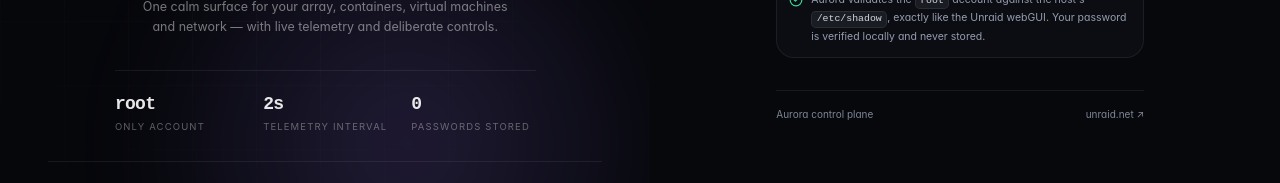
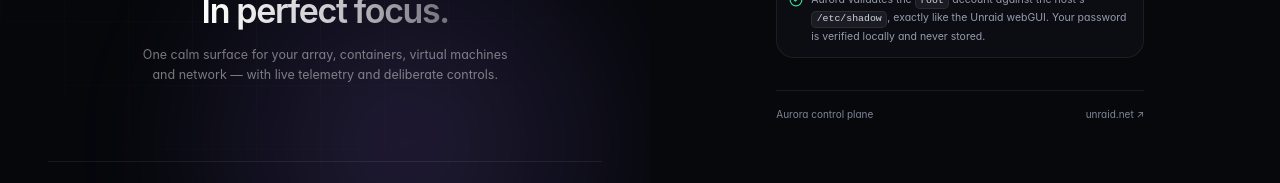
Before and after one commit to djerfy/unraid-aurora, a React (Vite) app in the folder frontend/: page /login in a window 1280 px wide. Shown: the part 555-738 px from the top of the page. Built offline with nearby package versions, Linux system fonts and the light colour scheme; no server answers.

Commit message:
style: simplify the login panel

```diff
--- a/frontend/src/pages/Login.tsx
+++ b/frontend/src/pages/Login.tsx
@@ -112,18 +112,6 @@ export function LoginPage() {
               One calm surface for your array, containers, virtual machines and network — with live telemetry
               and deliberate controls.
             </p>
-            <div className="mt-8 grid grid-cols-3 gap-6 border-t border-white/[0.07] pt-5 text-left">
-              {[
-                { value: "root", label: "only account" },
-                { value: "2s", label: "telemetry interval" },
-                { value: "0", label: "passwords stored" },
-              ].map((stat) => (
-                <div key={stat.label}>
-                  <p className="num text-[18px] font-semibold text-white/90">{stat.value}</p>
-                  <p className="mt-0.5 text-[9.5px] uppercase tracking-[0.12em] text-white/35">{stat.label}</p>
-                </div>
-              ))}
-            </div>
           </div>
         </div>
 
```
Also changed, not shown: 1 other file (tests, documents, lock files or other folders).
